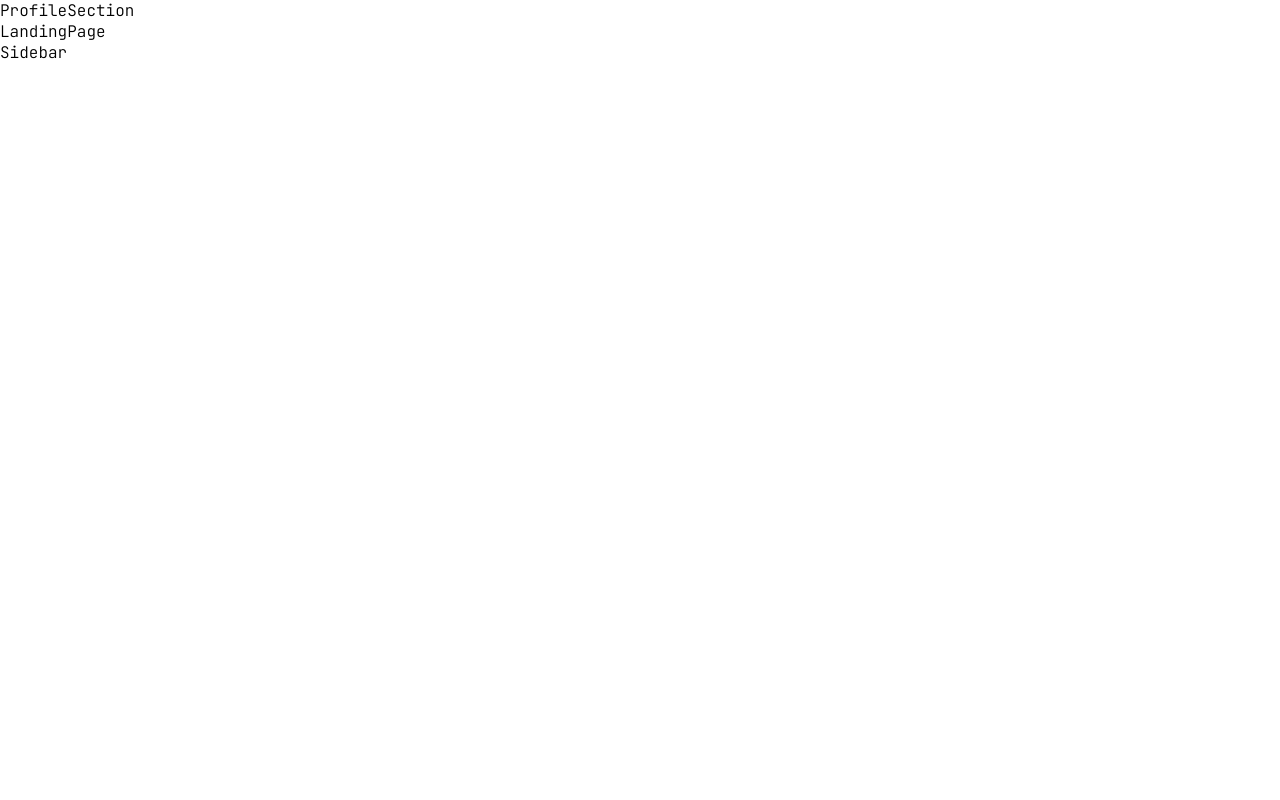
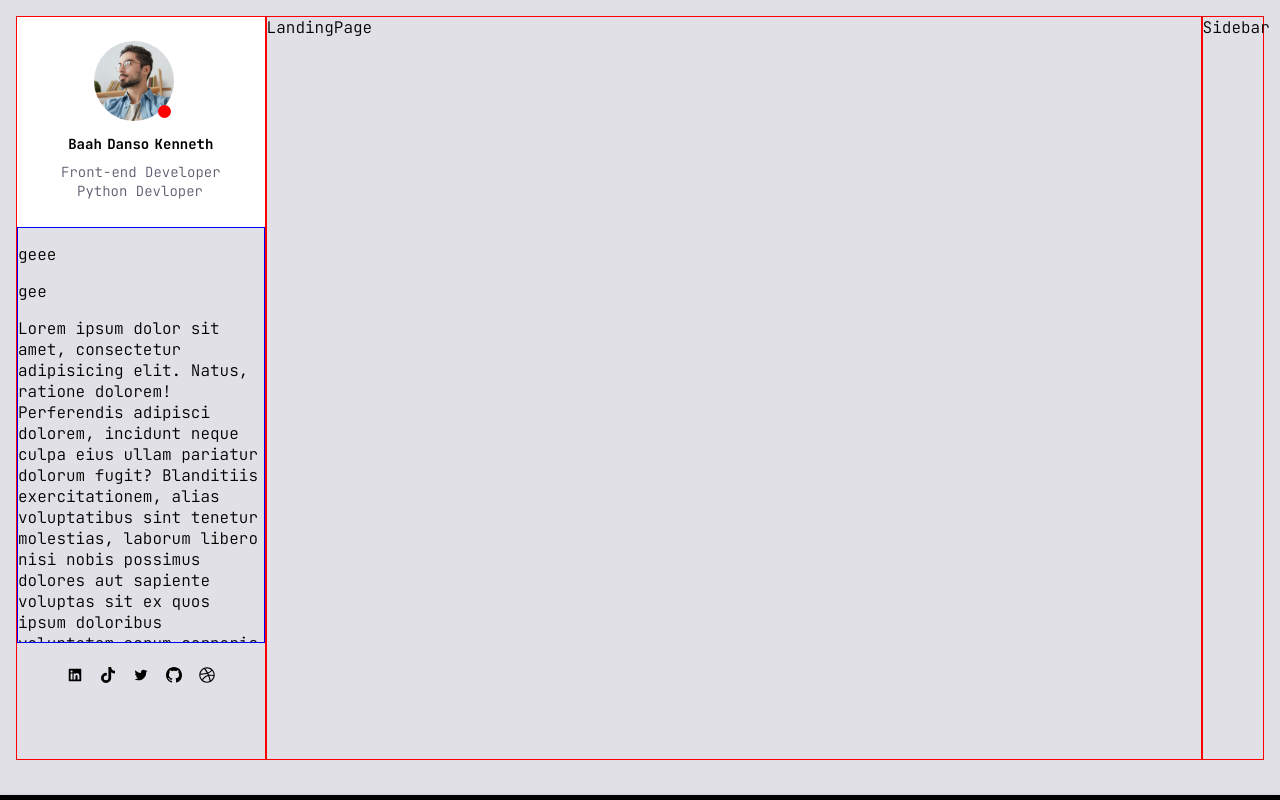
Before and after one commit to Baah-Danso-Kenneth/Kenneth-Portfolio, a React (Create React App) app: page / in a window 1280 px wide. Built offline with nearby package versions, Linux system fonts and the light colour scheme; a web font is replaced by a local one.

Commit message:
Layout structure for user profile

```diff
--- /dev/null
+++ b/src/components/shared/Layout/Layout.styled.ts
@@ -0,0 +1,62 @@
+import { styled } from "styled-components";
+import { device } from "../../../utils/BreakPoints";
+
+export const LayoutContainer=styled.div`
+
+@media ${device.xl}{
+  display:grid;
+  grid-template-columns:25% 70% 5%;
+  grid-template-rows:30vh;
+}
+
+@media ${device.lg}{
+  padding:1rem;
+  display:grid;
+  grid-template-columns:20% 75% 5%;
+  grid-template-rows:93vh;
+}
+
+@media ${device.md}{}
+
+@media ${device.sm}{
+
+}
+`;
+
+
+export const ProfileLayout=styled.div`
+
+@media ${device.xl}{}
+
+@media ${device.lg}{
+    border:1px solid red;
+}
+
+@media ${device.md}{}
+
+@media ${device.sm}{}
+`;
+
+export const SidebarLayout=styled.div`
+@media ${device.xl}{}
+
+@media ${device.lg}{
+    border:1px solid red;
+}
+
+@media ${device.md}{}
+
+@media ${device.sm}{}
+`;
+
+export const OutletLayout=styled.div`
+@media ${device.xl}{}
+
+@media ${device.lg}{
+    border:1px solid red;
+}
+
+@media ${device.md}{}
+
+@media ${device.sm}{}
+`;
--- a/src/components/shared/Layout/Layout.tsx
+++ b/src/components/shared/Layout/Layout.tsx
@@ -2,17 +2,26 @@ import React from 'react'
 import Sidebar from '../Sidebar/Sidebar'
 import { Outlet } from 'react-router-dom'
 import ProfileSection from '../ProfileSection/ProfileSection'
+import { LayoutContainer, OutletLayout, ProfileLayout, SidebarLayout } from './Layout.styled'
 
 
 function Layout(){
   return (
-    <div>
-      <ProfileSection/>
-      <div>
-        <Outlet/>
-      </div>
+    <LayoutContainer>
+
+      <ProfileLayout>
+        <ProfileSection/>
+      </ProfileLayout>
+
+      <OutletLayout>
+       <Outlet/>
+      </OutletLayout>
+
+    <SidebarLayout>
       <Sidebar/>
-    </div>
+    </SidebarLayout>
+
+    </LayoutContainer>
   )
 }
 
--- a/src/components/shared/ProfileSection/ProfileSection.tsx
+++ b/src/components/shared/ProfileSection/ProfileSection.tsx
@@ -1,8 +1,53 @@
 import React from 'react'
+import { ProfileContainer, ProfilingElement, ProfilingSection, ProflilingSkills, SkillSection, SocialSection } from './profile.styled'
+import ProfilePicture from '../../../assets/images/face-1.jpg';
+import {AiFillLinkedin} from 'react-icons/ai'
+import {FaTiktok} from 'react-icons/fa'
+import {AiOutlineTwitter} from 'react-icons/ai';
+import {BsGithub} from 'react-icons/bs';
+import {FaDribbble} from 'react-icons/fa'
 
 function ProfileSection() {
   return (
-    <div>ProfileSection</div>
+    <ProfileContainer>
+        <ProfilingSection>
+              <ProfilingElement>
+                <div>
+                  <img src={ProfilePicture} alt=""/>
+                  <span/>
+                </div>
+                <p>Baah Danso Kenneth </p>
+            </ProfilingElement>
+
+            <ProflilingSkills>
+                <div>
+                <p>Front-end Developer</p>
+                <p>Python Devloper</p>
+                </div>
+            </ProflilingSkills>
+        </ProfilingSection>
+
+        <SkillSection>
+            <p>geee</p>
+            <p>gee</p>
+            <p>Lorem ipsum dolor sit amet, consectetur adipisicing elit. Natus, ratione dolorem! Perferendis adipisci dolorem, incidunt neque culpa eius ullam pariatur dolorum fugit? Blanditiis exercitationem, alias voluptatibus sint tenetur molestias, laborum libero nisi nobis possimus dolores aut sapiente voluptas
+                sit ex quos ipsum doloribus voluptatem earum corporis quam!
+                 Ad eligendi nobis mollitia doloribus aliquam fugiat facilis odit dolorum. Natus, ab quae.</p>
+
+            <p>Lorem ipsum dolor sit amet consectetur adipisicing elit. Assumenda voluptatem, similique unde temporibus dignissimos enim veniam at nemo vel odit voluptate quos eos atque illum quibusdam molestiae obcaecati aperiam deserunt quidem ab sint voluptas. Saepe at hic, cumque laudantium nisi error delectus assumenda molestiae, iure vel distinctio quisquam dolore eius odio deserunt dolor. Odio temporibus alias quae provident perferendis aliquam!</p>
+        </SkillSection>
+
+        <SocialSection>
+          <div>
+           <AiFillLinkedin/>
+           <FaTiktok/>
+           <AiOutlineTwitter/>
+           <BsGithub/>
+           <FaDribbble/>
+           </div>
+        </SocialSection>
+
+    </ProfileContainer>
   )
 }
 
--- /dev/null
+++ b/src/components/shared/ProfileSection/profile.styled.ts
@@ -0,0 +1,120 @@
+import { styled } from "styled-components";
+import { device } from "../../../utils/BreakPoints";
+
+export const ProfileContainer=styled.div`
+
+@media ${device.lg}{
+    width:100%;
+    height:93vh;
+    display:flex;
+    flex-direction:column;
+}
+`;
+
+export const ProfilingSection=styled.div`
+
+@media ${device.lg}{
+   background-color:${({theme})=>theme.colors.white};
+   max-height:40vh;
+   width:100%;
+
+
+   &::before{
+   content:"";
+   position:absolute;
+   bottom:0;
+   left:0;
+   width:100%;
+   height:5px;
+   background-color:#000;
+   box-shadow:0 2px 5px rgba(0, 0, 0, 0.3);
+   z-index:-1
+   }
+}
+`;
+
+export const ProfilingElement=styled.div`
+
+@media ${device.lg}{
+    display:flex;
+    flex-flow:column;
+    justify-content:center;
+    align-items:center;
+    margin-top:1.5rem;
+  >div{
+    display:flex;
+    >img{
+        height:5rem;
+        width:5rem;
+        object-fit:cover;
+        border-radius:50%;
+    }
+
+    >span{
+        background-color:red;
+        width:13px;
+        height:13px;
+        border-radius:50%;
+        transform:translate(-1rem, 4rem);
+    }
+  }
+
+  >p{
+    font-size:14px;
+    word-spacing:-3px;
+    font-weight:700;
+  }
+
+}
+`;
+
+
+export const ProflilingSkills=styled.div`
+     display:flex;
+     flex-direction:column;
+     justify-content:center;
+     align-items:center;
+     height:60px;
+
+   >div{
+      line-height:-2px;
+      margin-bottom:0;
+      >p{
+        margin-bottom:0;
+        color:${({theme})=>theme.colors.baseTxtColor};
+        font-size:14px;
+
+      }
+
+      >p:nth-child(2){
+        transform:translate(1rem,-0.8rem);
+        margin-bottom:2rem;
+      }
+   }
+
+`;
+
+export const  SkillSection=styled.div`
+
+@media ${device.lg}{
+    height:52vh;
+    border:1px solid blue;
+    overflow-y:auto;
+}
+`;
+
+
+export const SocialSection=styled.div`
+width:100%;
+height:8vh;
+
+>div{
+    max-width:60%;
+    height:8vh;
+    margin:0 auto;
+    display:flex;
+    flex-flow:row;
+    justify-content:space-between;
+    align-items:center;
+}
+`;
--- a/src/utils/GlobalStyles.tsx
+++ b/src/utils/GlobalStyles.tsx
@@ -17,6 +17,7 @@ export const GlobalStyles = createGlobalStyle`
     margin: 0;
     padding:0;
     overflow-x: hidden;
+    background-color:${({theme})=>theme.colors.lightThemeBgColor};
     min-height: 100vh;
     text-rendering: optimizeSpeed;
         font-family: ${({ theme }) => theme.fonts.JetBrainsFont}, ${({ theme }) => theme.fonts.ChilankaFont}, sans-serif;
--- a/src/utils/theme.tsx
+++ b/src/utils/theme.tsx
@@ -4,11 +4,13 @@ const theme: DefaultTheme = {
   colors: {
     black: '#000',
     white: '#fff',
-    primaryColor: '#1c827d',
-    subPrimaryColor:'#5da6a5',
-    secondaryColor: '#e67364',
-    baseColor: '#daeee1',
-    textColor: '#4d4d4f',
+    // Light Theme
+    primaryColor: '#e0e06',
+    secondaryColor: '#f46258',
+    textColor: '#1e1e28',
+    baseTxtColor:'#5c5c6f',
+    lightThemeBgColor:'#e0e0e6',
+
   },
 
   fonts:{
```
Also changed, not shown: src/assets/images/face-1.jpg (added), src/assets/images/face-2.png (added).
